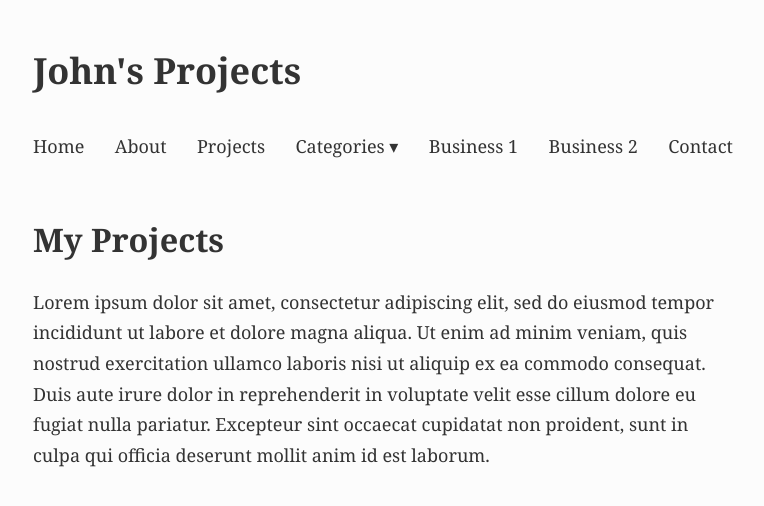
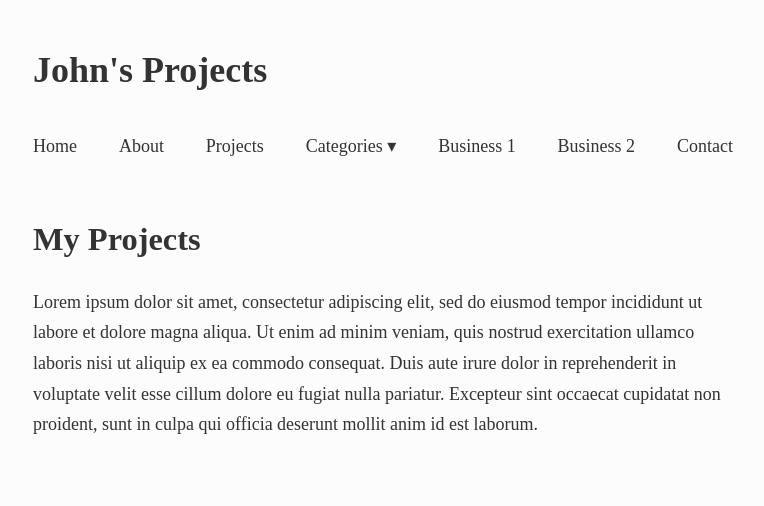
Before and after one commit to johnmcke888/blog, a plain HTML site: page projects.html in a window 1280 px wide. Shown: the whole page, without its empty margins (257-1021 px from the left). Drawn offline with Linux system fonts and the light colour scheme; a web font is replaced by a local one.

Commit message:
Update projects.html

```diff
--- a/projects.html
+++ b/projects.html
@@ -3,23 +3,107 @@
 <head>
     <meta charset="UTF-8">
     <meta name="viewport" content="width=device-width, initial-scale=1.0">
-    <title>Projects - John's Projects</title>
+    <title>John's Projects</title>
+
+    <link rel="preconnect" href="https://fonts.googleapis.com">
+    <link rel="preconnect" href="https://fonts.gstatic.com" crossorigin>
+    <link href="https://fonts.googleapis.com/css2?family=Source+Serif+Pro:wght@400;600&display=swap" rel="stylesheet">
+
     <style>
-        body { font-family: 'Georgia', 'Times New Roman', serif; font-size: 18px; line-height: 1.7; color: #333; background-color: #fcfcfc; margin: 40px auto; padding: 0 20px; }
-        .container { max-width: 700px; margin: 0 auto; }
-        header h1 { font-size: 2em; font-weight: 600; margin-bottom: 30px; text-align: left; }
-        nav { margin-bottom: 50px; }
-        nav ul { list-style: none; padding: 0; margin: 0; display: flex; justify-content: space-between; align-items: center; }
-        nav ul li { position: relative; }
-        nav a { text-decoration: none; color: #333; font-size: 1em; }
-        nav a:hover { text-decoration: underline; }
-        .dropdown-content { display: none; position: absolute; background-color: #fcfcfc; min-width: 160px; box-shadow: 0px 8px 16px 0px rgba(0,0,0,0.1); z-index: 1; border: 1px solid #eee; padding: 10px 0; }
-        .dropdown-content a { color: #333; padding: 12px 16px; text-decoration: none; display: block; text-align: left; }
-        .dropdown-content a:hover { background-color: #f1f1f1; text-decoration: none; }
-        .dropdown:hover .dropdown-content { display: block; }
-        .dropdown .drop-btn { cursor: pointer; }
-        main h2 { font-size: 1.8em; margin-bottom: 20px; }
-        footer { margin-top: 60px; }
+        body {
+            /* Updated font-family */
+            font-family: 'Source Serif Pro', serif;
+            font-size: 18px;
+            line-height: 1.7;
+            color: #333;
+            background-color: #fcfcfc;
+            margin: 40px auto;
+            padding: 0 20px;
+        }
+
+        .container {
+            max-width: 700px;
+            margin: 0 auto;
+        }
+
+        header h1 {
+            font-size: 2em;
+            /* Updated font-weight to match the imported font */
+            font-weight: 600;
+            margin-bottom: 30px;
+            text-align: left;
+        }
+
+        nav {
+            margin-bottom: 50px;
+        }
+
+        nav ul {
+            list-style: none;
+            padding: 0;
+            margin: 0;
+            display: flex;
+            justify-content: space-between;
+            align-items: center;
+        }
+
+        nav ul li {
+            position: relative;
+        }
+
+        nav a {
+            text-decoration: none;
+            color: #333;
+            font-size: 1em;
+        }
+
+        nav a:hover {
+            text-decoration: underline;
+        }
+
+        /* --- Dropdown Styles --- */
+        .dropdown-content {
+            display: none;
+            position: absolute;
+            background-color: #fcfcfc;
+            min-width: 160px;
+            box-shadow: 0px 8px 16px 0px rgba(0,0,0,0.1);
+            z-index: 1;
+            border: 1px solid #eee;
+            padding: 10px 0;
+        }
+
+        .dropdown-content a {
+            color: #333;
+            padding: 12px 16px;
+            text-decoration: none;
+            display: block;
+            text-align: left;
+        }
+
+        .dropdown-content a:hover {
+            background-color: #f1f1f1;
+            text-decoration: none;
+        }
+
+        .dropdown:hover .dropdown-content {
+            display: block;
+        }
+
+        .dropdown .drop-btn {
+            cursor: pointer;
+        }
+
+        main h2 {
+            font-size: 1.8em;
+            font-weight: 600;
+            margin-bottom: 20px;
+        }
+
+        footer {
+            margin-top: 60px;
+        }
+
     </style>
 </head>
 <body>
```
